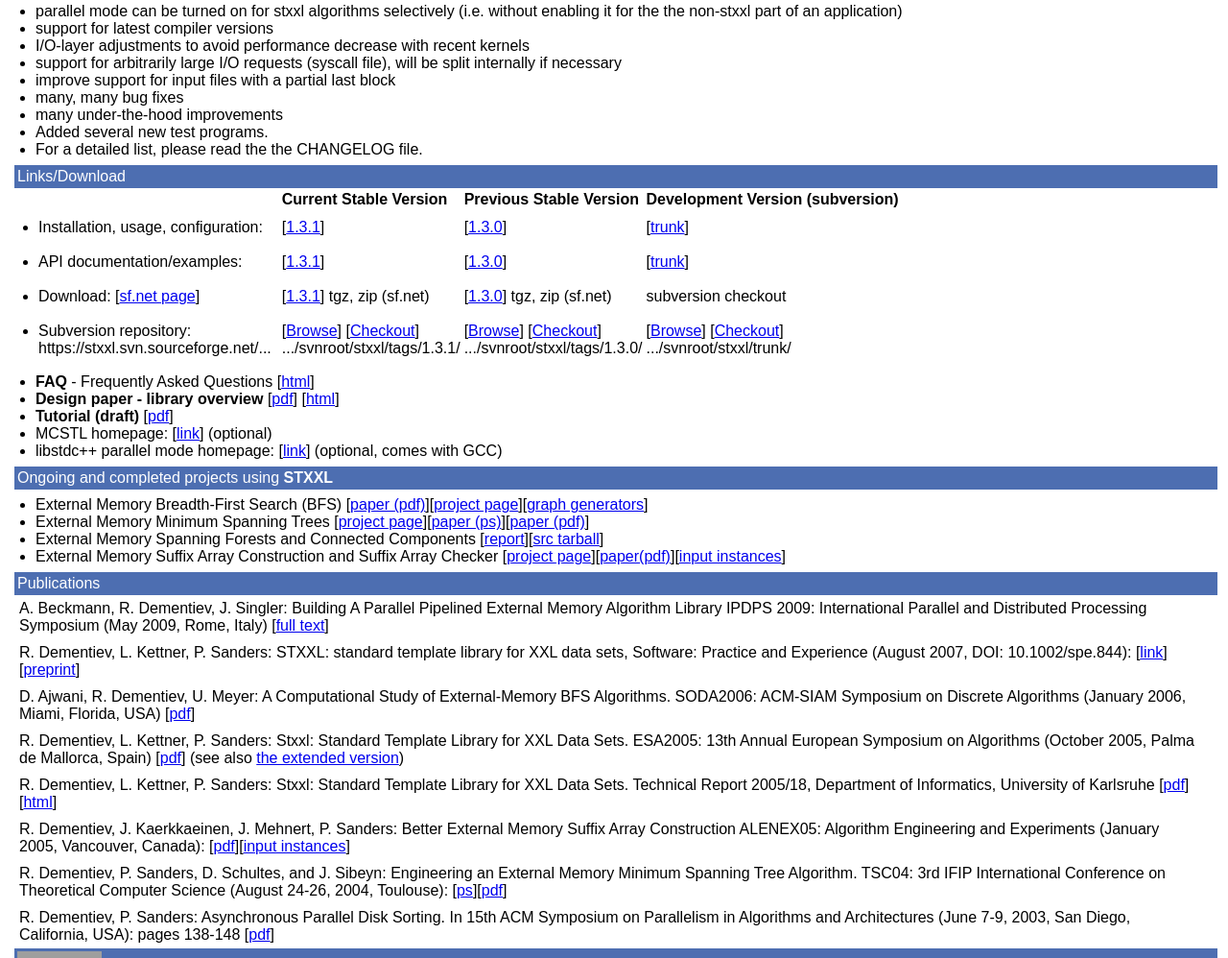
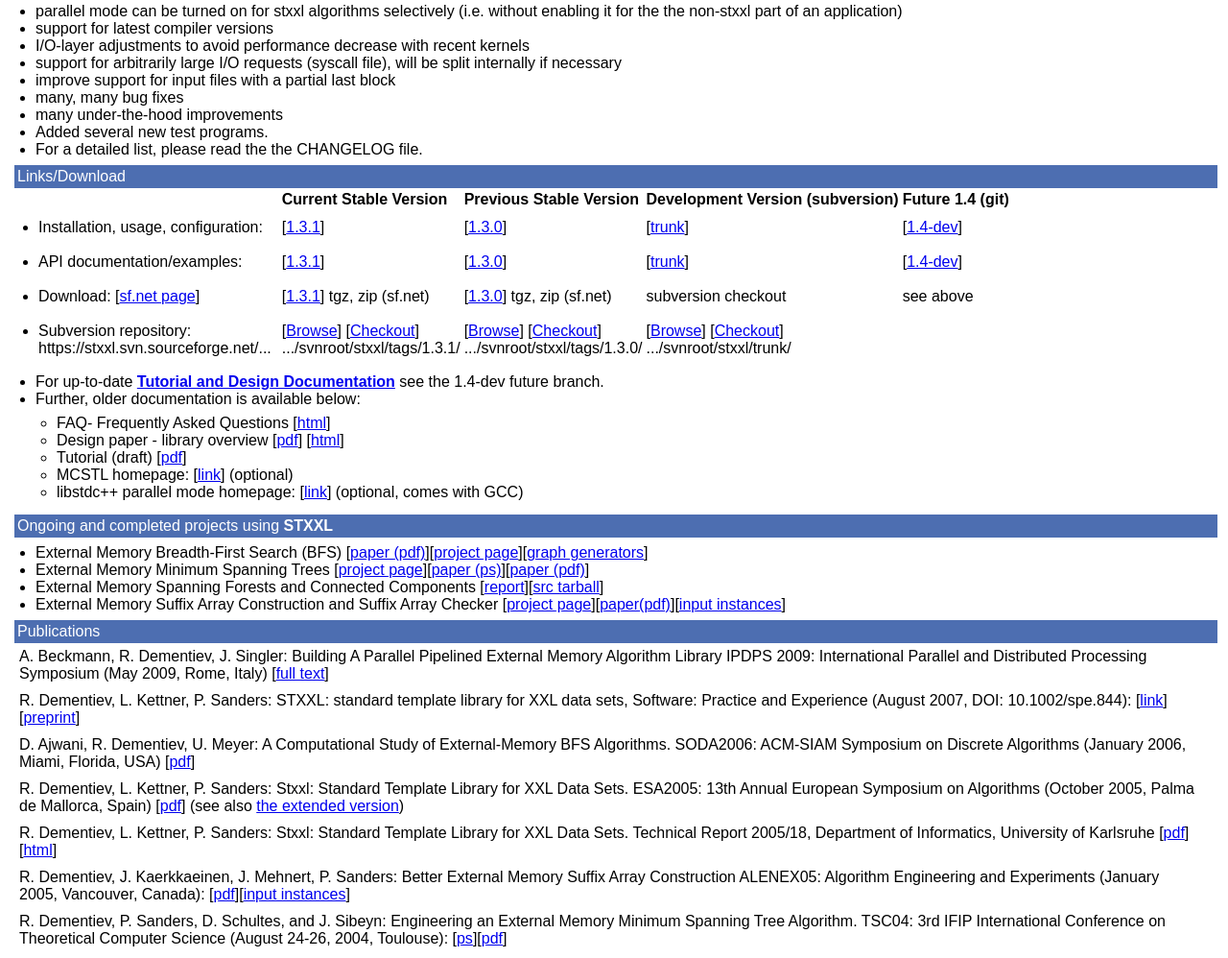
Before and after one commit to bingmann/stxxl-svn-import-archive, a plain HTML site: page homepage/index.html in a window 1280 px wide. Shown: the part 1131-2129 px from the top of the page at 96% size. Drawn offline with Linux system fonts and the light colour scheme; grey boxes are pictures that could not be loaded; a script that the page names is missing.

Commit message:
Adding links to new 1.4 doxygen documentation (temporary url).
git-svn-id: svn://svn.code.sf.net/p/stxxl/code/trunk@3230 4e380d45-d1fd-0310-85a7-d18ec86df0ad

```diff
--- a/homepage/index.html
+++ b/homepage/index.html
@@ -254,6 +254,9 @@
                 <td>
                     <b>Development Version (subversion) </b>
                 </td>
+                <td>
+                    <b>Future 1.4 (git)</b>
+                </td>
             </tr>
             <tr>
                 <td>
@@ -271,6 +274,9 @@
                 </td>
                 <td>
                     [<a href="http://algo2.iti.kit.edu/stxxl/trunk/install-svn.html">trunk</a>]
+                </td>
+                <td>
+                    [<a href="http://panthema.net/stxxl-tmp/install.html">1.4-dev</a>]
                 </td>
             </tr>
             <tr>
@@ -290,6 +296,9 @@
                 <td>
                     [<a href="http://algo2.iti.kit.edu/stxxl/trunk/">trunk</a>]
                 </td>
+                <td>
+                    [<a href="http://panthema.net/stxxl-tmp/">1.4-dev</a>]
+                </td>
             </tr>
             <tr>
                 <td>
@@ -307,6 +316,9 @@
                 </td>
                 <td>
                     subversion checkout
+                </td>
+                <td>
+                    see above
                 </td>
             </tr>
             <tr>
@@ -340,20 +352,25 @@
             </tr>
         </table>
         <ul>
+            <li>For up-to-date <a href="http://panthema.net/stxxl-tmp/"><b>Tutorial and Design Documentation</b></a> see the 1.4-dev future branch.</li>
+            <li>Further, older documentation is available below:
+            <ul>
               <li>
-                <b>FAQ </b>- Frequently Asked Questions [<a href="http://algo2.iti.kit.edu/stxxl/trunk/FAQ.html">html</a>]
+                FAQ- Frequently Asked Questions [<a href="http://algo2.iti.kit.edu/stxxl/trunk/FAQ.html">html</a>]
               </li>
               <li>
-                <b>Design paper - library overview </b>[<a href="http://algo2.iti.kit.edu/dementiev/files/TRKA2005_18.pdf">pdf</a>] [<a href="http://algo2.iti.kit.edu/dementiev/stxxl/report/">html</a>]
+                Design paper - library overview [<a href="http://algo2.iti.kit.edu/dementiev/files/TRKA2005_18.pdf">pdf</a>] [<a href="http://algo2.iti.kit.edu/dementiev/stxxl/report/">html</a>]
               </li>
               <li>
-                <b>Tutorial (draft) </b>[<a href="http://algo2.iti.kit.edu/dementiev/files/stxxl_tutorial.pdf">pdf</a>]
+                Tutorial (draft) [<a href="http://algo2.iti.kit.edu/dementiev/files/stxxl_tutorial.pdf">pdf</a>]
               </li>
               <li>
                 MCSTL homepage: [<a href="http://algo2.iti.kit.edu/singler/mcstl/">link</a>] (optional)
               </li>
               <li>
                 libstdc++ parallel mode homepage: [<a href="http://gcc.gnu.org/onlinedocs/libstdc++/manual/parallel_mode.html">link</a>] (optional, comes with GCC)
+              </li>
+            </ul>
             </li>
         </ul>
         <h2>
```
Lines whose indentation alone changed are shown as unchanged.
